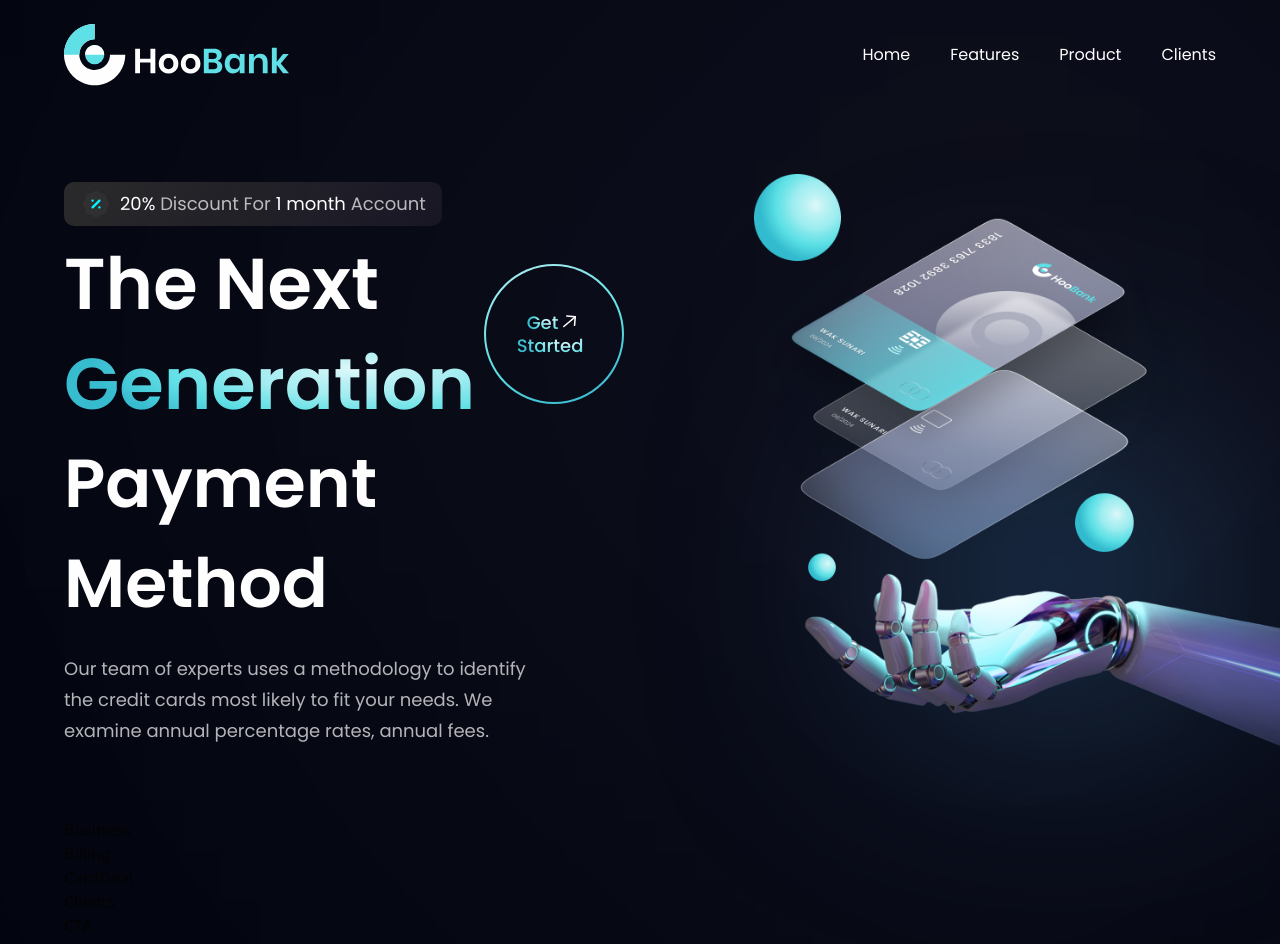
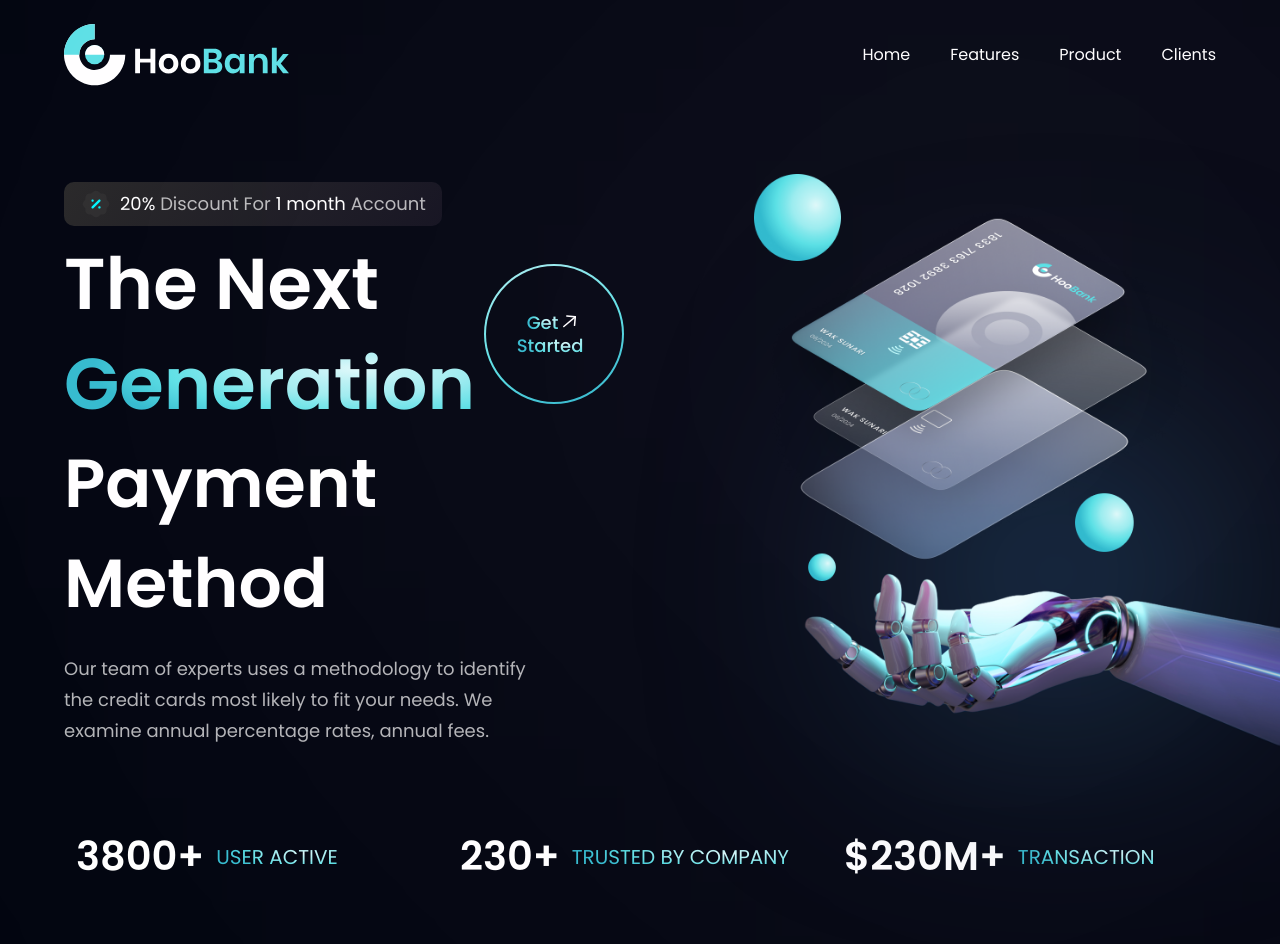
Before and after one commit to andriyhedzyk/modernBankApp, a React (Vite) app in the folder bank_modern_app/: page / in a window 1280 px wide. Shown: the top 944 px of the page. Built offline with nearby package versions, Linux system fonts and the light colour scheme.

Commit message:
create Stats section

```diff
--- a/bank_modern_app/src/components/Stats.jsx
+++ b/bank_modern_app/src/components/Stats.jsx
@@ -1,11 +1,21 @@
-import React from 'react'
+import { stats } from '../constants'
+import styles from "../style"
 
-const Stats = () => {
-  return (
-    <div>
+const Stats = () =>  (
+  <section className={`${styles.flexCenter} flex-row flex-wrap sm:mb-20 mb-6`}>
+    {stats.map((stat => (
+      <div key={stat.id} className={`flex-1 flex justify-start items-center flex-row m-3`}>
+        <h4 className='font-poppins font-semibold xs:text-[40px]
+          text-[30px] xs:leading-[53px] leading-[43px] text-white'>
+          {stat.value}
+        </h4>
+        <p className='font-poppins font-normal xs:text-[20px]
+          text-[15px] xs:leading-[26px] leading-[21px] text-gradient uppercase ml-3'>
+          {stat.title}</p>
+      </div>
+    )))}
 
-    </div>
+    </section>
   )
-}
 
 export default Stats
```
